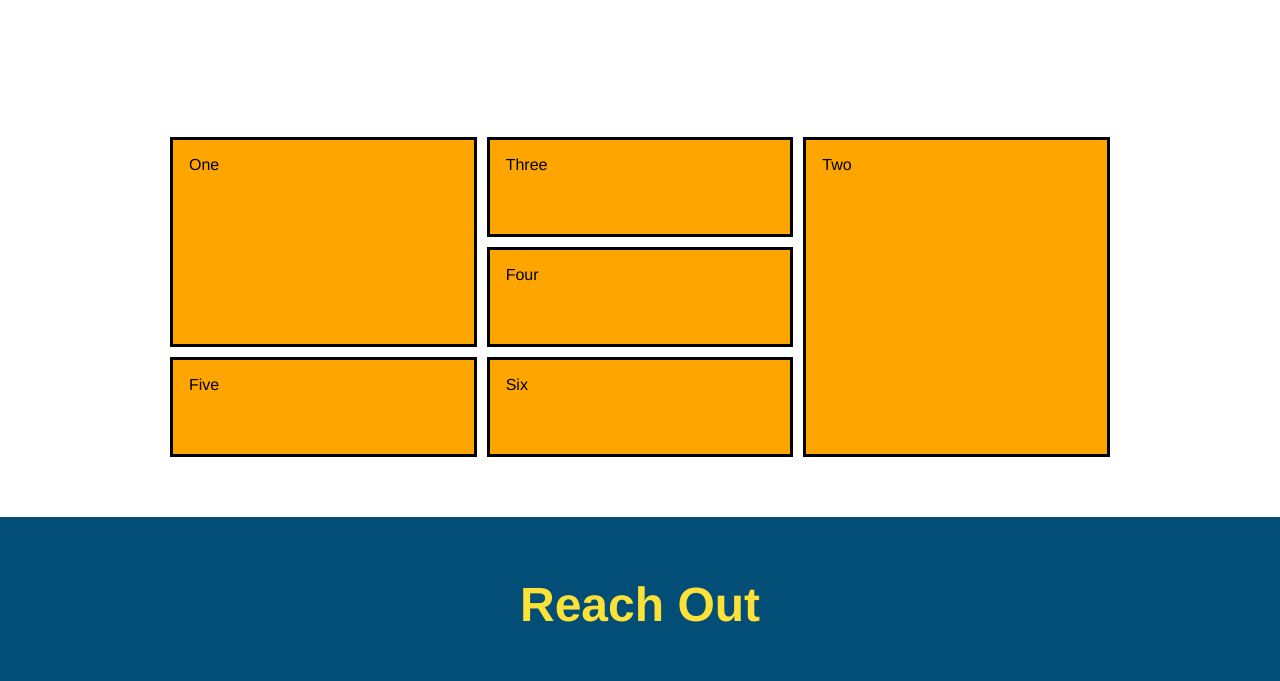
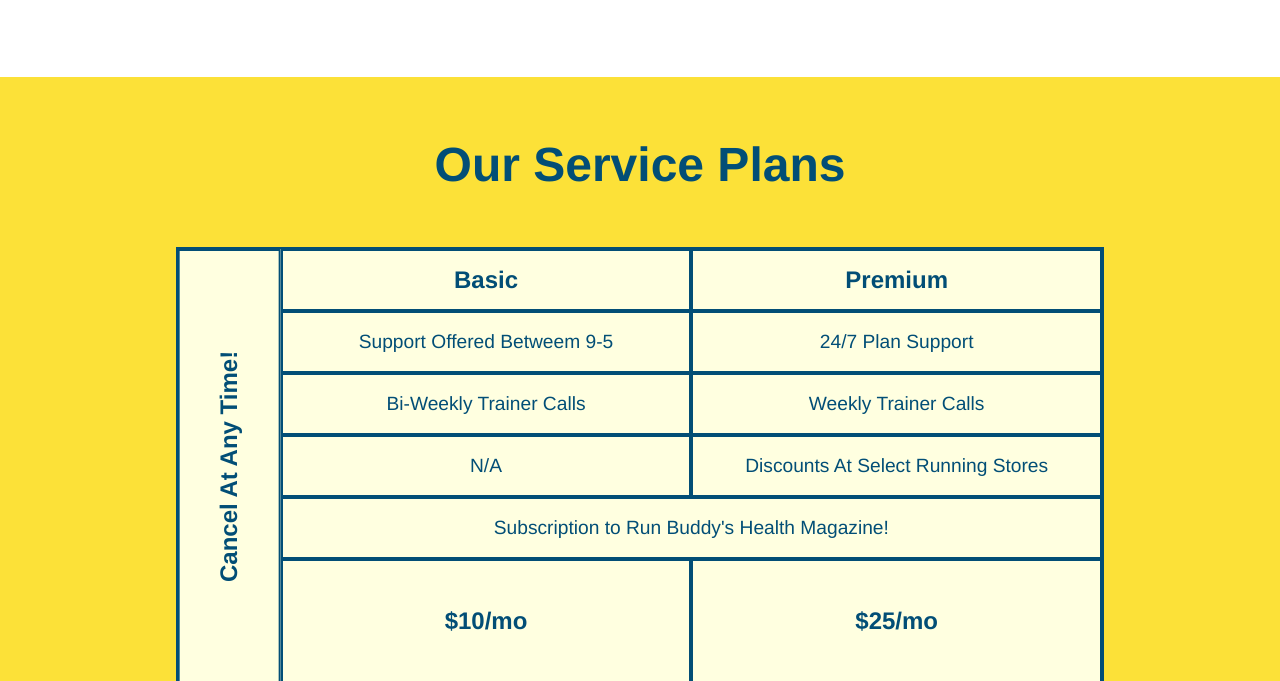
Before and after one commit to nystephens/run-buddy2.0, a plain HTML site: page Develop/index.html in a window 1280 px wide. Shown: the part 3097-3778 px from the top of the page. Drawn offline with Linux system fonts and the light colour scheme.

Commit message:
added service table comparison

```diff
--- a/Develop/assets/css/style.css
+++ b/Develop/assets/css/style.css
@@ -282,31 +282,56 @@ section {
 /* Service Grid */
 
 .service-grid-container {
-  max-width: 940px;
-  margin: 0 auto;
+  background: lightyellow;
+  width: 80%;
   display: grid;
-  grid-template-columns: repeat(3, 1fr);
-  grid-template-rows: repeat(3, 100px);
-  grid-gap: 10px;
+  grid-template-columns: 1fr repeat(2, 4fr);
+  grid-template-rows: repeat(5, 1fr) 2fr;
+  border: 2px solid #024e76;
+  color: #024e76;
+  font-size: 1.2rem;
 }
 
 .service-grid-item {
-  background-color: orange;
-  border: solid;
-  padding: 1em;
-  color: black;
+  padding: 15px 0;
+  border: 2px solid #024e76;
+  display: flex;
+  align-items: center;
+  justify-content: center;
+  text-align: center;
 }
 
-.box1 {
-  grid-column-start: 1;
-  grid-column-end: 2;
-  grid-row-start: 1;
-  grid-row-end: 3;
+/* Service styles begin */
+.services {
+  background: #fce138;
 }
 
-.box2 {
-  grid-column: 3/4;
-  grid-row: 1/-1;
+.service-grid-wrapper {
+  display: flex;
+  width: 100%;
+  justify-content: center;
+}
+
+/* specific match */
+
+.service-grid-item.basic {
+  grid-column: 2 / span 1;
+}
+
+.service-grid-item.both {
+  grid-column: 2 / span 2;
+}
+
+.service-grid-item.cancel {
+  writing-mode: vertical-lr;
+  grid-column: 1;
+  grid-row: 1 / -1;
+  transform: rotate(180deg);
+}
+
+.grid-head, .grid-price, .service-grid-item.cancel {
+  font-size: 1.5rem;
+  font-weight: bold;
 }
 
 /* REACH OUT STYLES START */
@@ -467,6 +492,25 @@ section {
   .step-text {
     flex: 100%;
   }
+
+  .service-grid-container {
+    grid-template-columns: 1fr 1fr;
+  }
+
+  .service-grid-item.basic {
+    grid-column: 1;
+  }
+
+  .service-grid-item.both {
+    grid-column: 1 / -1;
+  }
+
+  .service-grid-item.cancel {
+    transform: none;
+    writing-mode: unset;
+    grid-column: 1 / -1;
+    grid-row: -1;
+  }
 }
 
 /* MEDIA QUERY FOR MOBILE PHONES AND SMALLER */
--- a/Develop/index.html
+++ b/Develop/index.html
@@ -186,14 +186,64 @@
 
     <!-- "reach out" start -->
     <section id="service-plans" class="services" >
-      <div class="service-grid-container">
-        <div class="service-grid-item box1">One</div>
-        <div class="service-grid-item box2">Two</div>
-        <div class="service-grid-item box3">Three</div>
-        <div class="service-grid-item box4">Four</div>
-        <div class="service-grid-item box5">Five</div>
-        <div class="service-grid-item box6">Six</div>
-     </div>
+
+      <h2 class="section-title secondary-border">
+        Our Service Plans
+      </h2>
+        <div class="service-grid-wrapper">
+          <div class="service-grid-container">
+            <!-- Headers -->
+            <div class="service-grid-item grid-head basic">
+              Basic
+            </div>
+
+            <div class="service-grid-item grid-head premium">
+              Premium
+            </div>
+
+            <!--Body-->
+            <div class="service-grid-item basic">
+              Support Offered Betweem 9-5
+            </div>
+
+            <div class="service-grid-item premium">
+              24/7 Plan Support
+            </div>
+
+            <div class="service-grid-item basic">
+              Bi-Weekly Trainer Calls
+            </div>
+
+            <div class="service-grid-item premium">
+              Weekly Trainer Calls
+            </div>
+
+            <div class="service-grid-item basic">
+              N/A
+            </div>
+
+            <div class="service-grid-item premium">
+              Discounts At Select Running Stores
+            </div>
+
+            <div class="service-grid-item both">
+              Subscription to Run Buddy's Health Magazine!
+            </div>
+
+            <div class="service-grid-item grid-price basic">
+              $10/mo
+            </div>
+
+            <div class="service-grid-item grid-price premium">
+              $25/mo
+            </div>
+
+            <div class="service-grid-item cancel">
+              Cancel At Any Time!
+            </div>
+          </div> <!-- div service-grid-container -->
+        </div> <!-- div service grid wrapper-->
+
     </section>
 
     <section id="reach-out" class="contact">
```
